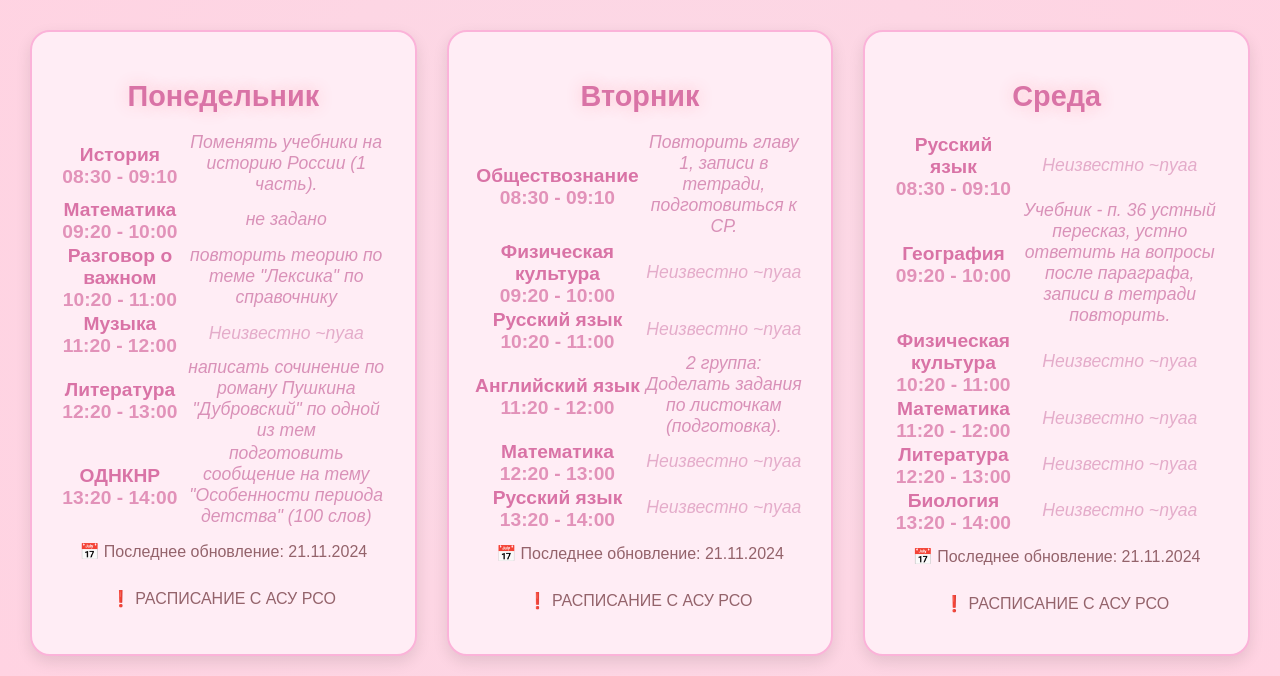
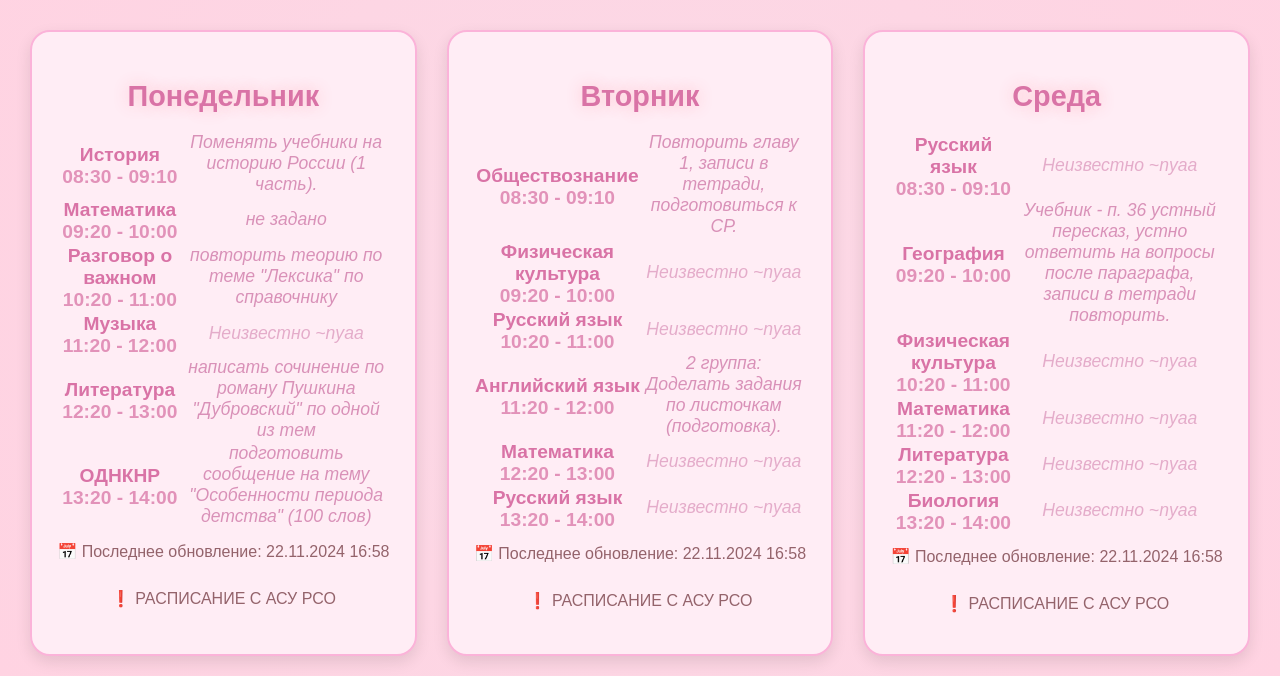
Before and after one commit to iamfemboychik/yes, a plain HTML site: page diary.html in a window 1280 px wide. Shown: the part 124-800 px from the top of the page. Drawn offline with Linux system fonts and the light colour scheme.

Commit message:
Update diary.html

```diff
--- a/diary.html
+++ b/diary.html
@@ -46,7 +46,7 @@
                         </tr>
                     </tbody>
                 </table>
-                <p class="update-info" style="text-align: center;">📅 Последнее обновление: 21.11.2024</p>
+                <p class="update-info" style="text-align: center;">📅 Последнее обновление: 22.11.2024 16:58</p>
                 <p class="update-info" style="text-align: center;">❗ РАСПИСАНИЕ С АСУ РСО</p>
             </div>
             <div class="day-panel animated-panel">
@@ -86,7 +86,7 @@
                         </tr>
                     </tbody>
                 </table>
-                <p class="update-info" style="text-align: center;">📅 Последнее обновление: 21.11.2024</p>
+                <p class="update-info" style="text-align: center;">📅 Последнее обновление: 22.11.2024 16:58</p>
                 <p class="update-info" style="text-align: center;">❗ РАСПИСАНИЕ С АСУ РСО</p>
             </div>
             <div class="day-panel animated-panel">
@@ -126,7 +126,7 @@
                         </tr>
                     </tbody>
                 </table>
-                <p class="update-info" style="text-align: center;">📅 Последнее обновление: 21.11.2024</p>
+                <p class="update-info" style="text-align: center;">📅 Последнее обновление: 22.11.2024 16:58</p>
                 <p class="update-info" style="text-align: center;">❗ РАСПИСАНИЕ С АСУ РСО</p>
             </div>
             <div class="day-panel animated-panel">
@@ -171,7 +171,7 @@
                         </tr>
                     </tbody>
                 </table>
-                <p class="update-info" style="text-align: center;">📅 Последнее обновление: 21.11.2024</p>
+                <p class="update-info" style="text-align: center;">📅 Последнее обновление: 22.11.2024 16:58</p>
                 <p class="update-info" style="text-align: center;">❗ РАСПИСАНИЕ С АСУ РСО</p>
             </div>
             <div class="day-panel animated-panel">
@@ -211,7 +211,7 @@
                         </tr>
                     </tbody>
                 </table>
-                <p class="update-info" style="text-align: center;">📅 Последнее обновление: 21.11.2024</p>
+                <p class="update-info" style="text-align: center;">📅 Последнее обновление: 22.11.2024 16:58</p>
                 <p class="update-info" style="text-align: center;">❗ РАСПИСАНИЕ С АСУ РСО</p>
             </div>
         </div>
```
